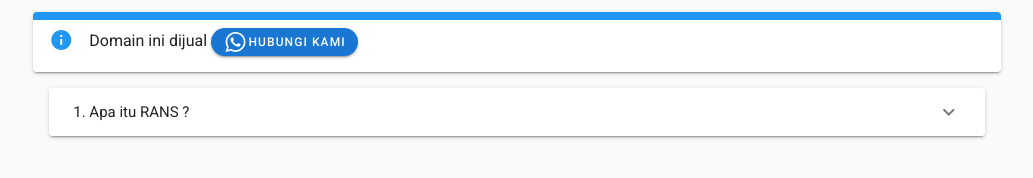
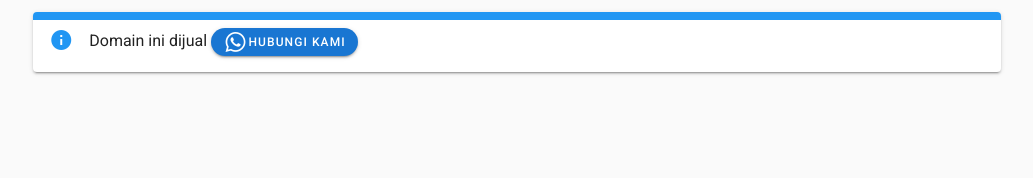
Before and after one commit to andreaschrist27/rans, a plain HTML site: page index.html in a window 1280 px wide. Shown: the whole page, without its empty margins (123-1156 px from the left). Drawn offline with nearby package versions, Linux system fonts and the light colour scheme.

Commit message:
Update index.html

```diff
--- a/index.html
+++ b/index.html
@@ -42,17 +42,6 @@
          </v-btn>
          </v-alert>
 
-       <v-expansion-panels popout>
-         <v-expansion-panel
-         v-for="(explanation,index) in explanations"
-         :key="i"
-         >
-         <v-expansion-panel-header>{{index+1}}. {{explanation.header}}</v-expansion-panel-header>
-         <v-expansion-panel-content>
-           {{explanation.content}}
-         </v-expansion-panel-content>
-        </v-expansion-panel>
-       </v-expansion-panels>
        </v-col>
        </v-row>
        </v-container>
@@ -67,12 +56,7 @@
       el: '#app',
       vuetify: new Vuetify(),
       data : {
-       explanations : [
-        {
-         header: 'Apa itu RANS ?',
-         content: 'RANS merupakan salah satu brand terbesar di indonesia, rans sendiri merupakan singkatan dari Raffi Ahmad dan Nagita Slavina',
-        }
-       ]
+       explanations : []
       }
     })
   </script>
```
